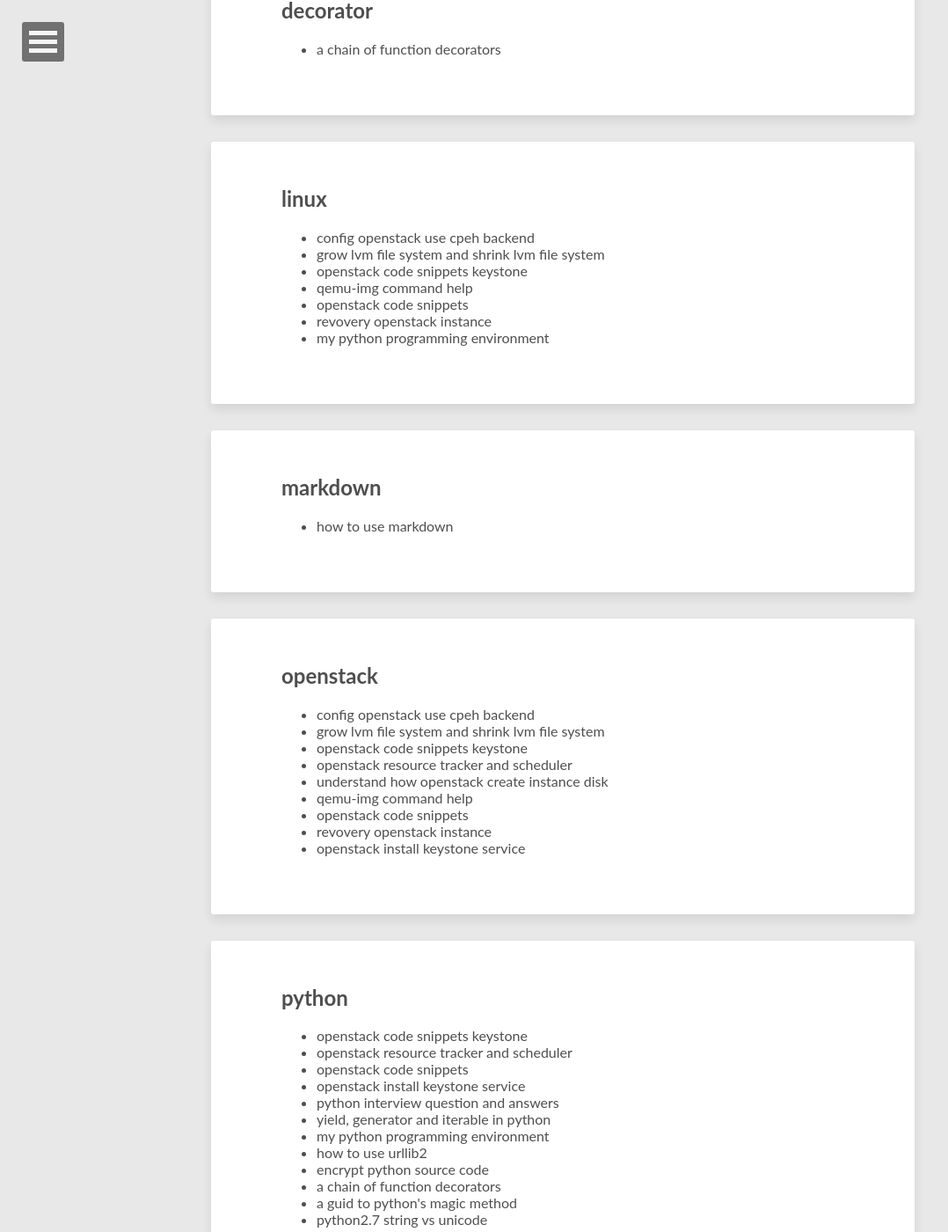
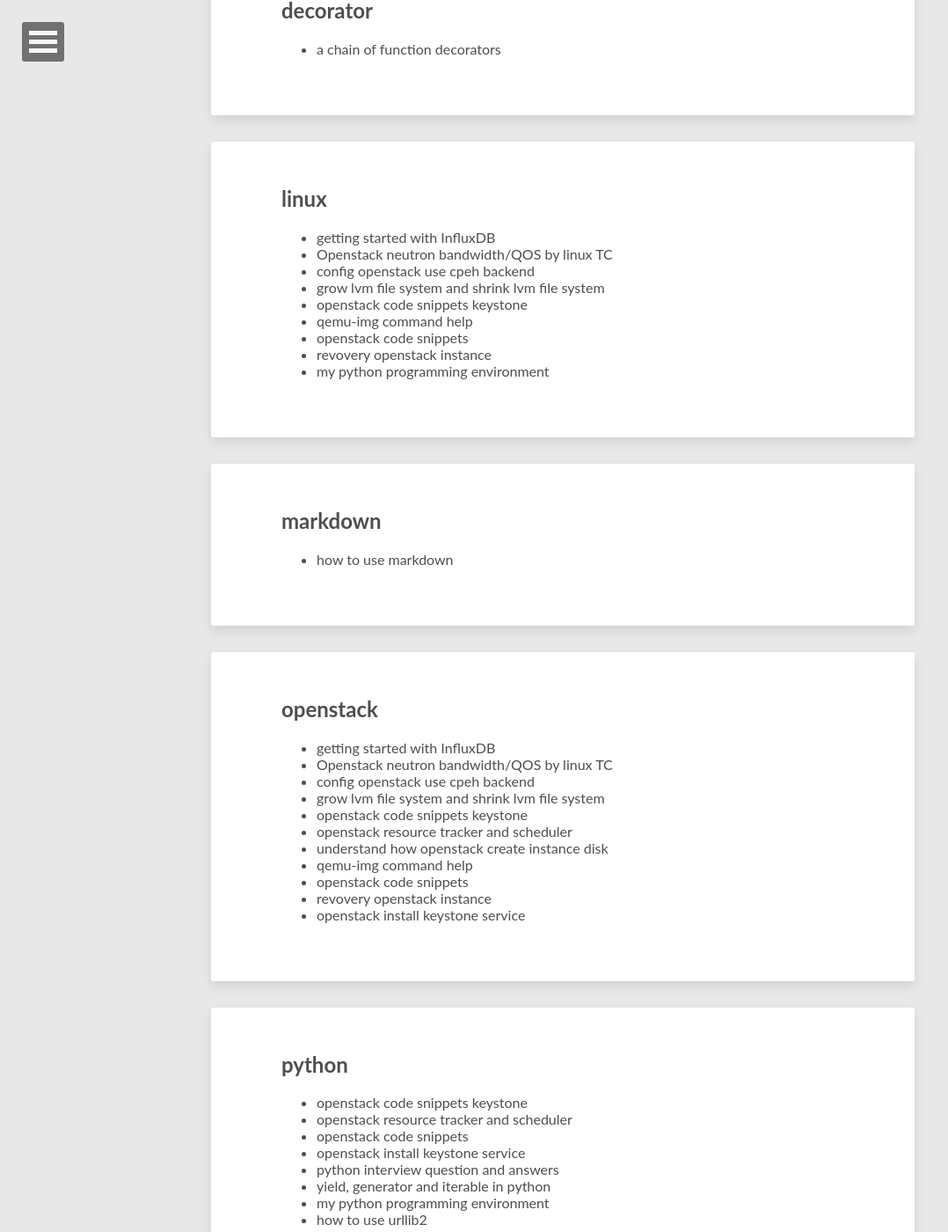
Before and after one commit to zhanghui9700/zhanghui9700.github.com, a Jekyll site: the page built from tags/index.html, in a window 1280 px wide and 1400 px high, scrolled down 500 px. Shown: the whole window at 88% size, without its empty margins (0-1078 px from the left). Built offline with Jekyll 4.4.1, drawn with Linux system fonts in a browser that asks for light colours; comment, search, counter and statistics services are not loaded; some of the changed lines change nothing that is shown.

Commit message:
add post openstack neutron bandwidth by linux tc

```diff
--- /dev/null
+++ b/_posts/2015-10-12-openstack-neutron-bandwidth-by-tc.md
@@ -0,0 +1,420 @@
+---
+layout: post
+category: openstack
+title: Openstack neutron bandwidth/QOS by linux TC
+tags: [linux, openstack]
+
+---
+
+
+
+### Openstack QOS by Linux TC
+
+#### 1. tc [Traffic Control](http://linuxcommand.org/man_pages/tc8.html)
+
+Linux操作系统中的流量控制器TC（Traffic Control）用于Linux内核的流量控制，主要是通过在***输出***端口处建立一个队列来实现流量控制。
+
+要实现nova instance的QOS，可以通过在linux bridge的qvbxxxx端口限制instance出口流量，在ovs bridge上的qvoxxxx端口限制instance的入口流量，并添加filter过滤tenant内部网络流量不受QOS限制。
+
+
+#### 2. get metadata for TC rule
+
+    root@node-4:~# cat /etc/lsb-release
+    DISTRIB_ID=Ubuntu
+    DISTRIB_RELEASE=14.04
+    DISTRIB_CODENAME=trusty
+    DISTRIB_DESCRIPTION="Ubuntu 14.04.3 LTS"
+
+
+##### 2.1 show instance info
+
+    root@node-1:~# nova show 95985dfe-8356-4bb6-8ec7-46730d1b4c41 | grep host
+
+    +--------------------------------------+----------------------------------------------------------+
+    | Property                             | Value                                                    |
+    +--------------------------------------+----------------------------------------------------------+
+    | OS-DCF:diskConfig                    | AUTO                                                     |
+    | OS-EXT-AZ:availability_zone          | nova                                                     |
+    | OS-EXT-SRV-ATTR:host                 | node-4.domain.tld                                        |
+    | OS-EXT-SRV-ATTR:hypervisor_hostname  | node-4.domain.tld                                        |
+    | OS-EXT-SRV-ATTR:instance_name        | instance-00000039                                        |
+    | OS-EXT-STS:power_state               | 1                                                        |
+    | OS-EXT-STS:task_state                | -                                                        |
+    | OS-EXT-STS:vm_state                  | active                                                   |
+    | OS-SRV-USG:launched_at               | 2015-10-19T02:22:12.000000                               |
+    | OS-SRV-USG:terminated_at             | -                                                        |
+    | accessIPv4                           |                                                          |
+    | accessIPv6                           |                                                          |
+    | config_drive                         |                                                          |
+    | created                              | 2015-10-19T02:21:50Z                                     |
+    | flavor                               | m1.micro (0eefecd0-97e4-4516-809e-90f85a9a03f3)          |
+    | hostId                               | c3d0268a383dcc25cedf8853096e472d36a34b91908f299c6634c176 |
+    | id                                   | 95985dfe-8356-4bb6-8ec7-46730d1b4c41                     |
+    | image                                | TestVM (82f4c727-5b18-427f-9094-0f92eed5607e)            |
+    | key_name                             | -                                                        |
+    | metadata                             | {}                                                       |
+    | name                                 | tc-test-by-zhanghui                                      |
+    | net04 network                        | 192.168.111.14                                           |
+    | os-extended-volumes:volumes_attached | []                                                       |
+    | progress                             | 0                                                        |
+    | security_groups                      | default                                                  |
+    | status                               | ACTIVE                                                   |
+    | tenant_id                            | ba7a2c788ab849e0a583cf54bec0a1f4                         |
+    | updated                              | 2015-10-19T02:22:12Z                                     |
+    | user_id                              | e36dfa5518fe42bfa753c59674b6ed59                         |
+    +--------------------------------------+----------------------------------------------------------+
+
+##### 2.2 list instance port
+
+    root@node-1:~# nova interface-list 95985dfe-8356-4bb6-8ec7-46730d1b4c41
+
+    +------------+--------------------------------------+--------------------------------------+----------------+-------------------+
+    | Port State | Port ID                              | Net ID                               | IP addresses   | MAC Addr          |
+    +------------+--------------------------------------+--------------------------------------+----------------+-------------------+
+    | ACTIVE     | fc618310-b936-4247-a5e4-2389a9d8c50e | de2df80a-5f69-4630-85ac-4081ce70de98 | 192.168.111.14 | fa:16:3e:5e:99:0c |
+    +------------+--------------------------------------+--------------------------------------+----------------+-------------------+
+
+##### 2.3 show port info
+
+    root@node-1:~# neutron port-show fc618310-b936-4247-a5e4-2389a9d8c50e
+
+    +-----------------------+---------------------------------------------------------------------------------------+
+    | Field                 | Value                                                                                 |
+    +-----------------------+---------------------------------------------------------------------------------------+
+    | admin_state_up        | True                                                                                  |
+    | allowed_address_pairs |                                                                                       |
+    | binding:host_id       | node-4.domain.tld                                                                     |
+    | binding:profile       | {}                                                                                    |
+    | binding:vif_details   | {"port_filter": true, "ovs_hybrid_plug": true}                                        |
+    | binding:vif_type      | ovs                                                                                   |
+    | binding:vnic_type     | normal                                                                                |
+    | device_id             | 95985dfe-8356-4bb6-8ec7-46730d1b4c41                                                  |
+    | device_owner          | compute:nova                                                                          |
+    | extra_dhcp_opts       |                                                                                       |
+    | fixed_ips             | {"subnet_id": "d75307b5-137f-4fd4-8c30-17974a8489a3", "ip_address": "192.168.111.14"} |
+    | id                    | fc618310-b936-4247-a5e4-2389a9d8c50e                                                  |
+    | mac_address           | fa:16:3e:5e:99:0c                                                                     |
+    | name                  |                                                                                       |
+    | network_id            | de2df80a-5f69-4630-85ac-4081ce70de98                                                  |
+    | security_groups       | 344e5239-44cd-4b14-9cf1-d0c3bd2f27ed                                                  |
+    | status                | ACTIVE                                                                                |
+    | tenant_id             | ba7a2c788ab849e0a583cf54bec0a1f4                                                      |
+    +-----------------------+---------------------------------------------------------------------------------------+
+
+    root@node-1:~# neutron subnet-show d75307b5-137f-4fd4-8c30-17974a8489a3
+    +-------------------+------------------------------------------------------+
+    | Field             | Value                                                |
+    +-------------------+------------------------------------------------------+
+    | allocation_pools  | {"start": "192.168.111.2", "end": "192.168.111.254"} |
+    | cidr              | 192.168.111.0/24                                     |
+    | dns_nameservers   | 114.114.114.114                                      |
+    |                   | 8.8.8.8                                              |
+    | enable_dhcp       | True                                                 |
+    | gateway_ip        | 192.168.111.1                                        |
+    | host_routes       |                                                      |
+    | id                | d75307b5-137f-4fd4-8c30-17974a8489a3                 |
+    | ip_version        | 4                                                    |
+    | ipv6_address_mode |                                                      |
+    | ipv6_ra_mode      |                                                      |
+    | name              | net04__subnet                                        |
+    | network_id        | de2df80a-5f69-4630-85ac-4081ce70de98                 |
+    | subnetpool_id     |                                                      |
+    | tenant_id         | ba7a2c788ab849e0a583cf54bec0a1f4                     |
+    +-------------------+------------------------------------------------------+
+
+
+##### 2.4 dump instance xml by virsh
+
+    root@node-4:~# virsh dumpxml instance-00000039
+
+    <interface type='bridge'>
+      <mac address='fa:16:3e:5e:99:0c'/>
+      <source bridge='qbrfc618310-b9'/>
+      <target dev='tapfc618310-b9'/>
+      <model type='virtio'/>
+      <alias name='net0'/>
+      <address type='pci' domain='0x0000' bus='0x00' slot='0x03' function='0x0'/>
+    </interface>
+
+##### 2.5 show linux bridge
+
+    root@node-4:~# brctl show
+    bridge name     bridge id               STP enabled     interfaces
+    br-aux          8000.e41d2d0f1091       no              bond0
+                                                            p_e52381cd-0
+    br-fw-admin             8000.3863bb3350c8       no              eth2
+    br-mgmt         8000.e41d2d0f1091       no              bond0.101
+    br-storage              8000.e41d2d0f1091       no              bond0.103
+
+    qbrfc618310-b9          8000.26d598f1427a       no              qvbfc618310-b9
+                                                            tapfc618310-b9
+
+##### 2.6 show ovs bridge
+
+    root@node-4:~# ovs-vsctl show
+    ea7c0ff3-687a-4e5d-8e0c-787a3bf57206
+        Bridge br-int
+            fail_mode: secure
+            Port "qvofc618310-b9"
+                tag: 6
+                Interface "qvofc618310-b9"
+            Port int-br-prv
+                Interface int-br-prv
+                    type: patch
+                    options: {peer=phy-br-prv}
+            Port br-int
+                Interface br-int
+                    type: internal
+        Bridge br-prv
+            Port phy-br-prv
+                Interface phy-br-prv
+                    type: patch
+                    options: {peer=int-br-prv}
+            Port br-prv
+                Interface br-prv
+                    type: internal
+            Port "p_e52381cd-0"
+                Interface "p_e52381cd-0"
+                    type: internal
+        ovs_version: "2.3.1"
+
+#### 3. create tc rule
+
+**注意**： tc rule 重启Host后会丢失!!!
+
+    linux bridge port = qvbxxxxxxx
+    ovs beidge port = qvoxxxxxxx
+
+
+##### 3.1 create
+
+    # linux bridge limit outgoing bandwidth
+    tc qdisc add dev <LinuxBridge Port> root handle 1: htb default 100
+
+    tc class add dev <LinuxBridge Port> parent 1: classid 1:100 htb rate <Bandwidth>mbit ceil <Bandwidth*2>mbit burst <Bandwidth*10>mbit
+    tc qdisc add dev <LinuxBridge Port> parent 1:100 sfq perturb 10
+
+    tc class add dev <LinuxBridge Port> parent 1: classid 1:1 htb rate 10gbit
+    tc qdisc add dev <LinuxBridge Port> parent 1:1 sfq perturb 10
+
+    tc filter add dev <LinuxBridge Port> protocol ip parent 1: prio 1 u32 match ip dst <Subnet CIDR> flowid 1:1
+
+    # ovs bridge limit ingoing bandwidth
+    tc qdisc add dev <OVSBridge Port> root handle 1: htb default 100
+
+    tc class add dev <OVSBridge Port> parent 1: classid 1:1 htb rate 10gbit
+    tc qdisc add dev <OVSBridge Port> parent 1:1 sfq perturb 10
+
+    tc class add dev <OVSBridge Port> parent 1: classid 1:100 htb rate <Bandwidth>mbit ceil <Bandwidth*2>mbit burst <Bandwidth*10>mbit
+    tc qdisc add dev <OVSBridge Port> parent 1:100 sfq perturb 10
+
+    tc filter add dev <OVSBridge Port> protocol ip parent 1: prio 1 u32 match ip src <Subnet CIDR> flowid 1:1
+
+##### 3.2 update
+
+    tc class change dev <LinuxBridge Port> parent 1: classid 1:100 htb rate <New Bandwidth>mbit ceil <New Bandwidth * 2>mbit burst <New Bandwidth * 10>mbit
+    tc class change dev <OVSBridge Port> parent 1: classid 1:100 htb rate <New Bandwidth>mbit ceil <New Bandwidth * 2>mbit burst <New Bandwidth * 10>mbit
+
+##### 3.3 delete
+
+    tc qdisc del dev <LinuxBridge Port> root
+    tc qdisc del dev <OVSBridge Port> root
+
+##### 3.4 show
+
+    tc -s qdisc show dev <Port>
+    tc -s class show dev <Port>
+    tc -s filter show dev <Port>
+
+#### 4. test
+
+    # no bandwidth limit
+    100%[============================================================>] 610,271,232 91.3MB/s   in 6.3s
+
+    # 5Mbit limit
+
+#### 5. listen to openstack notification bus to create tc rule
+
+{% highlight python %}
+#!/usr/bin/env python
+#-*- coding=utf-8 -*-
+
+# python qos_agent.py > /dev/null 2>&1 &
+
+import datetime
+import logging
+import requests
+import subprocess
+from kombu.mixins import ConsumerMixin
+from kombu.log import get_logger
+from kombu import Queue, Exchange
+
+
+######  eonboard config  ######
+EONBAORD_API_URL = "10.6.13.82:8000"
+
+######  log config  ######
+LOG = get_logger(__name__)
+LOG.setLevel(logging.INFO)
+f_handler = logging.FileHandler('/var/log/nova/qos_agent.log')
+f_handler.setLevel(logging.INFO)
+formatter = logging.Formatter('%(asctime)s - %(levelname)s: %(message)s')
+f_handler.setFormatter(formatter)
+LOG.addHandler(f_handler)
+
+
+###### rabbit config ######
+HOST = "14.14.15.6"
+PORT = 5673
+USER = "nova"
+PASSWD = "CavteiuV"
+CONN_STR = "amqp://%s:%s@%s:%s//" % (USER, PASSWD, HOST, PORT)
+TASK_QUEUE = [
+    Queue("qos.nova.info",
+        Exchange('nova', 'topic', durable=False),
+        durable=False, routing_key='notifications.info'),
+    Queue("qos.nova.error",
+        Exchange('nova', 'topic', durable=False),
+        durable=False, routing_key='notifications.error'),
+
+    Queue('qos.neutron.info',
+        Exchange('neutron', 'topic', durable=False),
+        durable=False, routing_key='notifications.info'),
+    Queue('qos.neutron.error',
+        Exchange('neutron', 'topic', durable=False),
+        durable=False, routing_key='notifications.error'),
+]
+
+
+######  tc template  ######
+
+CLEAN_RULE = ["tc qdisc del dev %(linux_bridge_port)s root",
+              "tc qdisc del dev %(ovs_port)s root"]
+
+CREATE_LINUX_BRIDGE_RULE = """
+tc qdisc add dev %(linux_bridge_port)s root handle 1: htb default 100
+tc class add dev %(linux_bridge_port)s parent 1: classid 1:100 htb rate %(bandwidth)dmbit ceil %(bandwidth_2)dmbit burst %(bandwidth_10)dmbit
+tc qdisc add dev %(linux_bridge_port)s parent 1:100 sfq perturb 10
+tc class add dev %(linux_bridge_port)s parent 1: classid 1:1 htb rate 10gbit
+tc qdisc add dev %(linux_bridge_port)s parent 1:1 sfq perturb 10
+tc filter add dev %(linux_bridge_port)s protocol ip parent 1: prio 1 u32 match ip dst %(subnet_cidr)s flowid 1:1
+"""
+
+CREATE_OVS_PROT_RULE = """
+tc qdisc add dev %(ovs_port)s root handle 1: htb default 100
+tc class add dev %(ovs_port)s parent 1: classid 1:1 htb rate 10gbit
+tc qdisc add dev %(ovs_port)s parent 1:1 sfq perturb 10
+tc class add dev %(ovs_port)s parent 1: classid 1:100 htb rate %(bandwidth)dmbit ceil %(bandwidth_2)dmbit burst %(bandwidth_10)dmbit
+tc qdisc add dev %(ovs_port)s parent 1:100 sfq perturb 10
+tc filter add dev  %(ovs_port)s protocol ip parent 1: prio 1 u32 match ip src %(subnet_cidr)s flowid 1:1
+"""
+
+def get_instance_args_by_payload(payload):
+    args = None
+    if payload.has_key("instance_id"):
+        args = payload["instance_id"]
+    if payload.has_key("floatingip"):
+        args = payload["floatingip"].get("floating_ip_address", None)
+        floating_port = payload["floatingip"].get("port_id", None)
+        if not floating_port:
+            args = None
+    if args:
+        resp = requests.get("http://%(eonboard_api_url)s/api/instances/%(args)s/detail/" % {
+                        "eonboard_api_url": EONBAORD_API_URL, 'args': args})
+        if resp.status_code == 200:
+            return  resp.json()
+
+    return None
+
+def make_sure_tc_qos_exist(payload):
+    if not payload:
+        LOG.info("Create tc rule, but payload is null.")
+        return
+
+    if type(payload) == type(list):
+        payload = payload[0]
+    instance = get_instance_args_by_payload(payload)
+    if not instance:
+        LOG.info("get instance by payload is None. payload:[%s]", payload)
+        return
+    port_11 = instance["port"][0:11]
+    prepare_args = {"linux_bridge_port": "qvb%s" % port_11,
+                  "ovs_port": "qvo%s" % port_11,
+                  "subnet_cidr": instance["network_info"]["address"],
+                  "bandwidth": instance["bandwidth"]*1,
+                  "bandwidth_2": instance["bandwidth"]*2,
+                  "bandwidth_10": instance["bandwidth"]*10,
+                }
+
+    linux_bridge_port_rule = CREATE_LINUX_BRIDGE_RULE % prepare_args
+    ovs_bridge_port_rule =  CREATE_OVS_PROT_RULE  % prepare_args
+
+    #print linux_bridge_port_rule
+    #print ovs_bridge_port_rule
+
+    cmd_list = []
+    for cmd in linux_bridge_port_rule.split("\n"):
+        if len(cmd) > 0:
+            cmd_list.append(cmd)
+
+    for cmd in ovs_bridge_port_rule.split("\n"):
+        if len(cmd) > 0:
+            cmd_list.append(cmd)
+
+    for cmd in CLEAN_RULE:
+        cmd = cmd % prepare_args
+        try:
+            ret = subprocess.call(['ssh', instance["host"], cmd])
+        except:
+            pass
+
+    ret = subprocess.call(['ssh', instance["host"], " && ".join(cmd_list)])
+    if ret == 0:
+        LOG.info("[Instance:%s] qos execute succeed. \ncmd: %s", instance['uuid'], cmd_list)
+    else:
+        LOG.error("[Instance:%s] cmd: %s", instance.uuid, cmd_list)
+        LOG.error("[Instance:%s] qos execute failed.", instance['uuid'])
+
+
+MESSAGE_PROCESS = {
+    "compute.instance.create.end": make_sure_tc_qos_exist,
+    "compute.instance.power_on.end": make_sure_tc_qos_exist,
+    "floatingip.update.end": make_sure_tc_qos_exist,
+}
+
+
+class Worker(ConsumerMixin):
+
+    def __init__(self, connection):
+        self.connection = connection
+
+    def get_consumers(self, Consumer, channel):
+        return [Consumer(queues=TASK_QUEUE,
+                         accept=['json'],
+                         callbacks=[self.process_message])]
+
+    def process_message(self, body, message):
+        try:
+            event_type = body.get('event_type', None)
+            if event_type in MESSAGE_PROCESS.keys():
+                MESSAGE_PROCESS[event_type](body.get('payload', None))
+            else:
+                LOG.warn("Ingnore event_type [%s]", event_type)
+        except Exception as e:
+            LOG.exception("Process message exception")
+        message.ack()
+
+
+if __name__ == '__main__':
+    from kombu import Connection
+    from kombu.utils.debug import setup_logging
+    setup_logging(loglevel='DEBUG', loggers=[''])
+    LOG.info(CONN_STR)
+    with Connection(CONN_STR) as conn:
+        try:
+            LOG.info("#################GO###################")
+            worker = Worker(conn)
+            worker.run()
+        except KeyboardInterrupt:
+            LOG.info('bye bye')
+{% endhighlight%}
--- a/_posts/2015-11-05-getting-started-with-influxdb.md
+++ b/_posts/2015-11-05-getting-started-with-influxdb.md
@@ -1,3 +1,13 @@
+---
+layout: post
+category: openstack
+title: getting started with InfluxDB
+tags: [linux, openstack]
+
+---
+
+
+
 ### Influxdb
 
 >InfluxDB is a time series, metrics, and analytics database. It’s written in Go and has no external dependencies.
```
